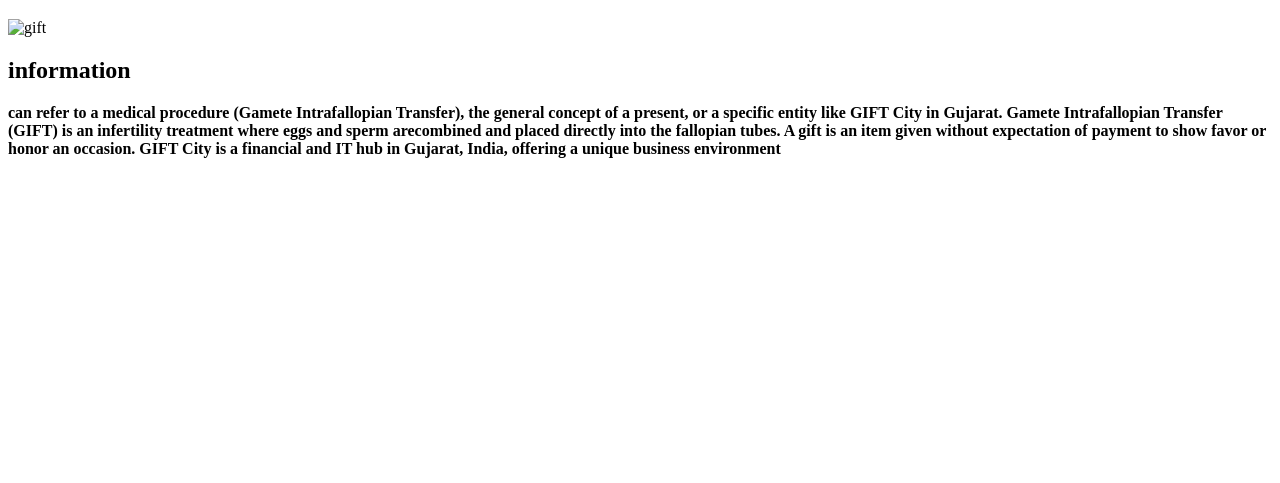
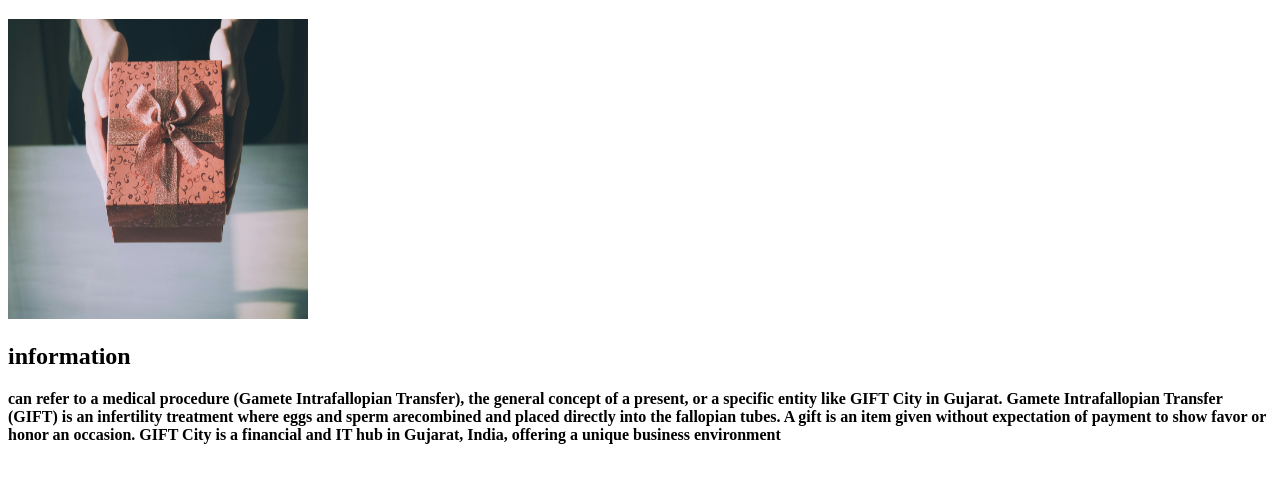
Before and after one commit to kalyanigaikwad73/assignment-no-08, a plain HTML site: page pages/about.html in a window 1280 px wide. Shown: the part 159-642 px from the top of the page. Drawn offline with Linux system fonts and the light colour scheme.

Commit message:
abount page modification image code add

```diff
--- a/pages/about.html
+++ b/pages/about.html
@@ -13,7 +13,7 @@
         <a href="./contact.html">contact</a>
     </div>
     <h1> welcome to giftify</h1>
-    <img src="./images/gift2.jpg" alt="gift" width="300">
+    <img src="../images/gift2.jpg" height="300" width="300">
     <h2>information</h2>
     <b>
 can refer to a medical procedure (Gamete Intrafallopian Transfer), the general
```
